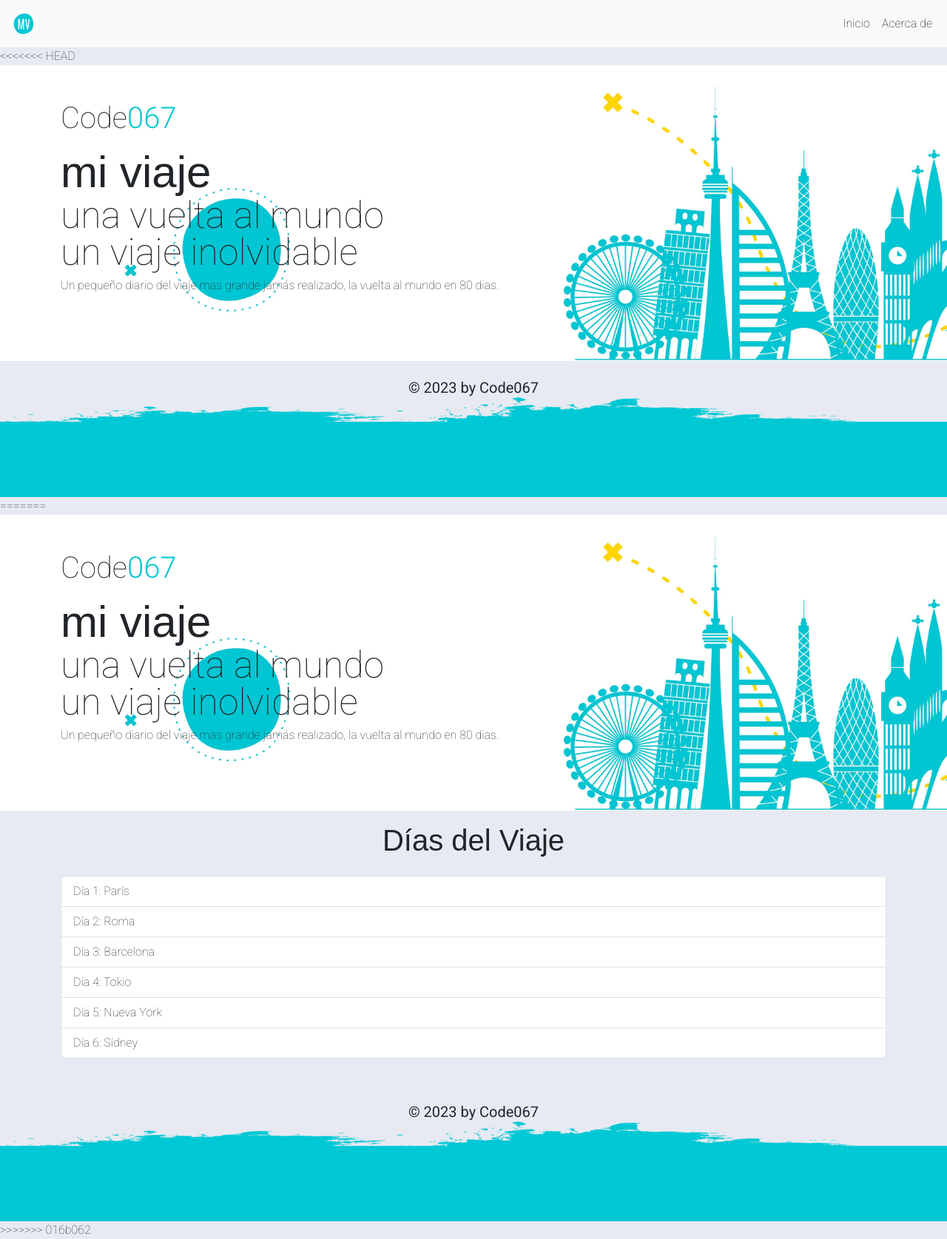
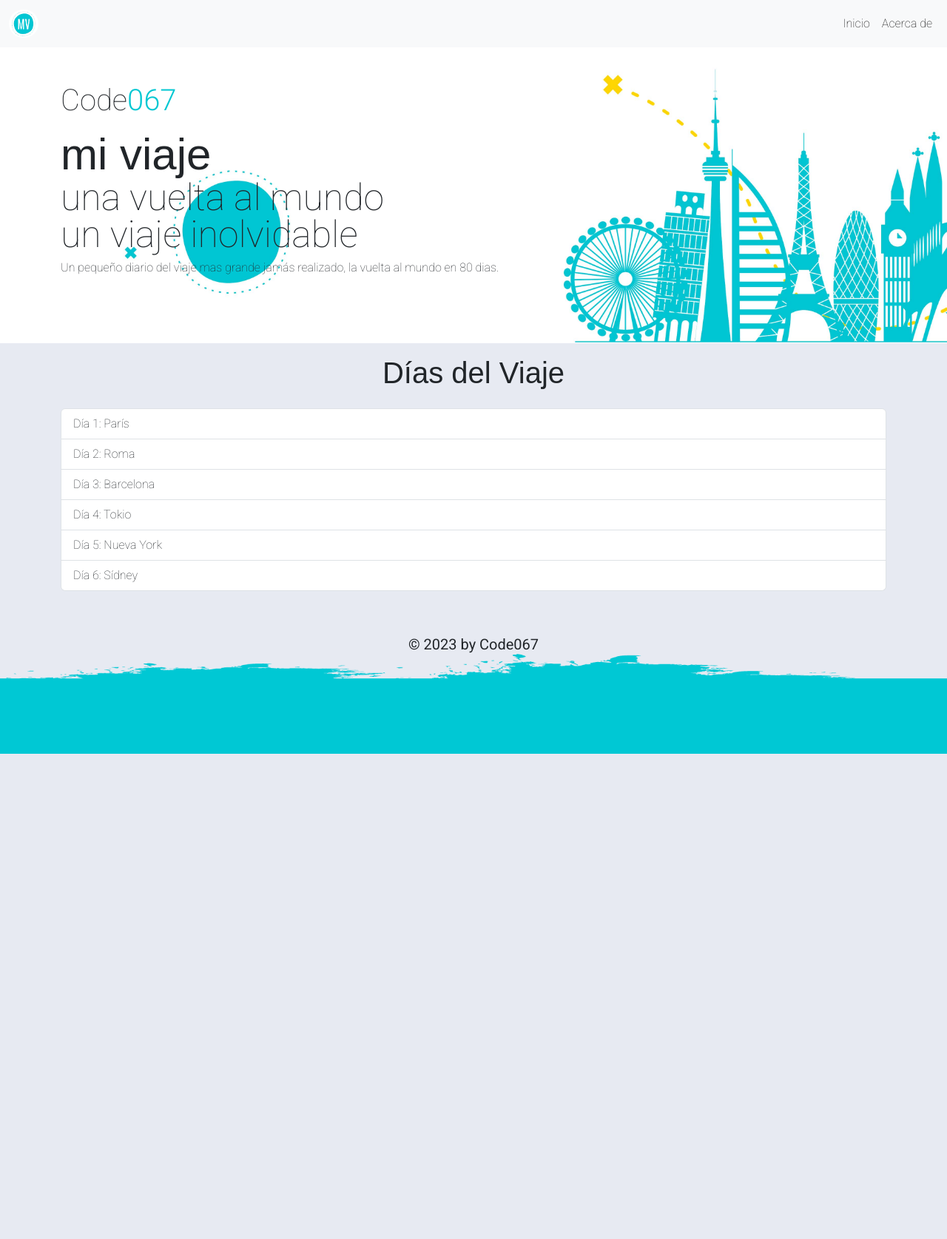
Before and after one commit to jaubass/frontend-prod2, an Angular app: page / in a window 1280 px wide. Shown: the whole page at 74% size. After the commit the page ends 1019 px from the top, so only its background shows below. Built offline with nearby package versions, Linux system fonts and the light colour scheme; a web font is replaced by a local one.

Commit message:
UltimoCambio-Xa3

```diff
--- a/src/app/app.component.html
+++ b/src/app/app.component.html
@@ -1,9 +1,3 @@
 <app-navbar></app-navbar>
-<<<<<<< HEAD
-<app-hero></app-hero>
 <router-outlet></router-outlet>
 <app-footer></app-footer>
-=======
-<router-outlet></router-outlet>
-<app-footer></app-footer>
->>>>>>> 016b062
```
